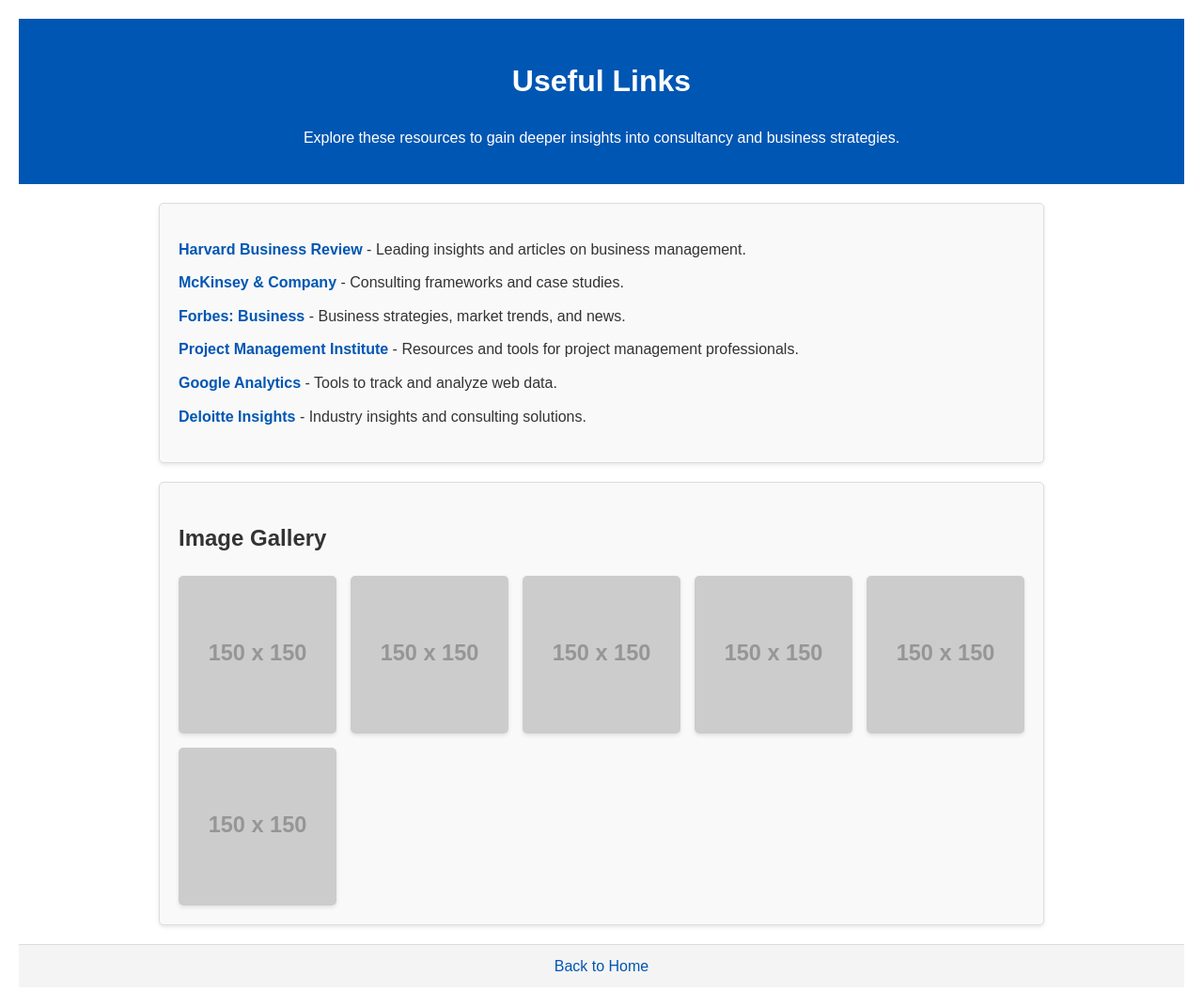
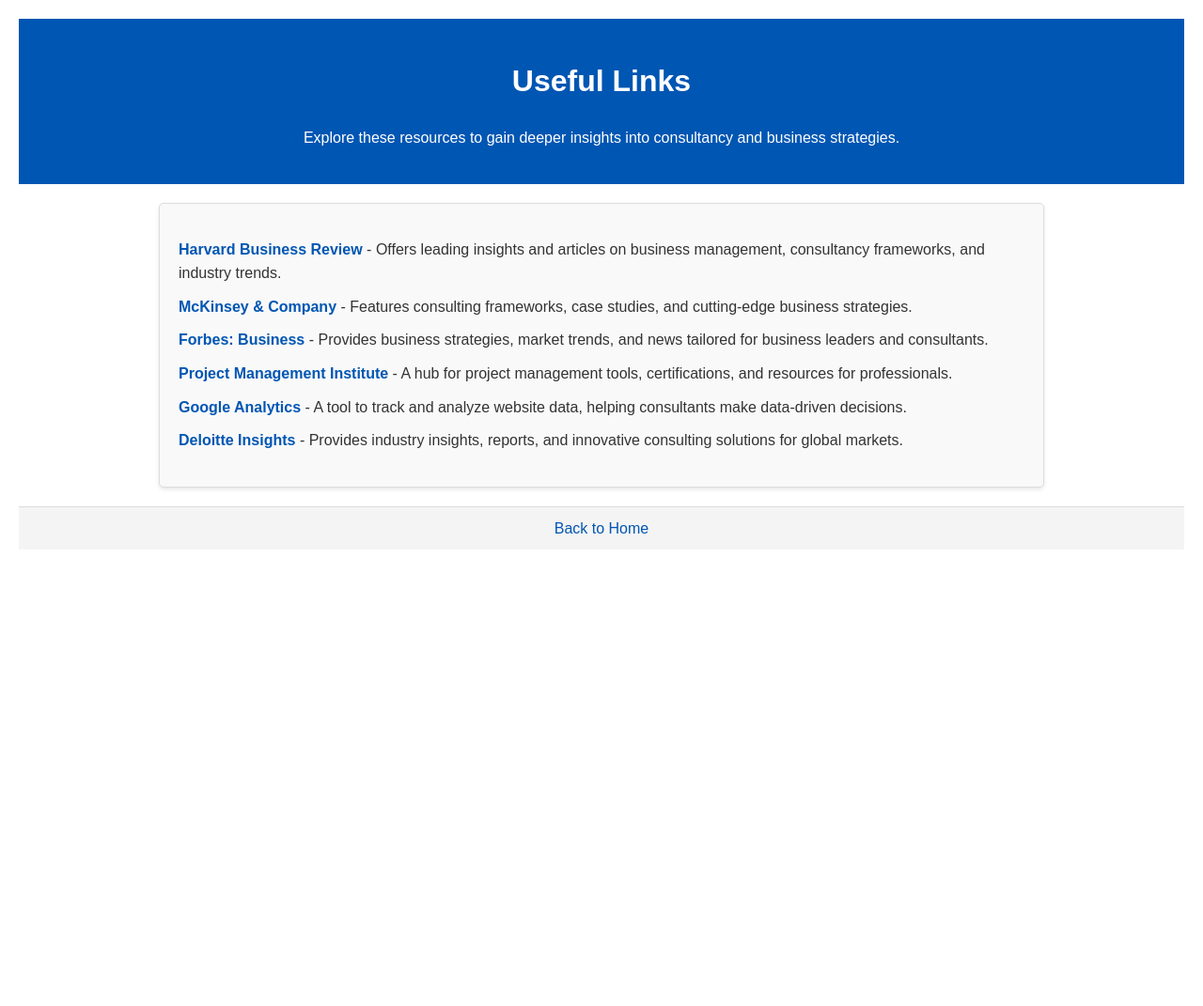
Before and after one commit to Assignmentsy/consultancy-website, a plain HTML site: page links.html in a window 1280 px wide. Shown: the whole page at 94% size. After the commit the page ends 800 px from the top, so only its background shows below. Drawn offline with Linux system fonts and the light colour scheme; placeholder pictures from the web are drawn by us.

Commit message:
Update links.html

```diff
--- a/links.html
+++ b/links.html
@@ -41,24 +41,6 @@
         ul li a:hover {
             text-decoration: underline;
         }
-        .image-gallery {
-            display: grid;
-            grid-template-columns: repeat(auto-fit, minmax(150px, 1fr));
-            gap: 15px;
-            margin-top: 20px;
-        }
-        .image-gallery a {
-            text-decoration: none;
-            display: block;
-            border-radius: 5px;
-            overflow: hidden;
-            box-shadow: 0 2px 4px rgba(0, 0, 0, 0.1);
-        }
-        .image-gallery img {
-            width: 100%;
-            height: auto;
-            display: block;
-        }
         footer {
             background-color: #f4f4f4;
             text-align: center;
@@ -79,37 +61,31 @@
 
     <section>
         <ul>
-            <li><a href="https://hbr.org/">Harvard Business Review</a> - Leading insights and articles on business management.</li>
-            <li><a href="https://www.mckinsey.com/">McKinsey & Company</a> - Consulting frameworks and case studies.</li>
-            <li><a href="https://www.forbes.com/business/">Forbes: Business</a> - Business strategies, market trends, and news.</li>
-            <li><a href="https://www.pmi.org/">Project Management Institute</a> - Resources and tools for project management professionals.</li>
-            <li><a href="https://analytics.google.com/">Google Analytics</a> - Tools to track and analyze web data.</li>
-            <li><a href="https://www2.deloitte.com/">Deloitte Insights</a> - Industry insights and consulting solutions.</li>
+            <li>
+                <a href="https://hbr.org/" target="_blank">Harvard Business Review</a>
+                - Offers leading insights and articles on business management, consultancy frameworks, and industry trends.
+            </li>
+            <li>
+                <a href="https://www.mckinsey.com/" target="_blank">McKinsey & Company</a>
+                - Features consulting frameworks, case studies, and cutting-edge business strategies.
+            </li>
+            <li>
+                <a href="https://www.forbes.com/business/" target="_blank">Forbes: Business</a>
+                - Provides business strategies, market trends, and news tailored for business leaders and consultants.
+            </li>
+            <li>
+                <a href="https://www.pmi.org/" target="_blank">Project Management Institute</a>
+                - A hub for project management tools, certifications, and resources for professionals.
+            </li>
+            <li>
+                <a href="https://analytics.google.com/" target="_blank">Google Analytics</a>
+                - A tool to track and analyze website data, helping consultants make data-driven decisions.
+            </li>
+            <li>
+                <a href="https://www2.deloitte.com/" target="_blank">Deloitte Insights</a>
+                - Provides industry insights, reports, and innovative consulting solutions for global markets.
+            </li>
         </ul>
-    </section>
-
-    <section>
-        <h2>Image Gallery</h2>
-        <div class="image-gallery">
-            <a href="https://hbr.org/">
-                <img src="https://via.placeholder.com/150" alt="Harvard Business Review">
-            </a>
-            <a href="https://www.mckinsey.com/">
-                <img src="https://via.placeholder.com/150" alt="McKinsey & Company">
-            </a>
-            <a href="https://www.forbes.com/business/">
-                <img src="https://via.placeholder.com/150" alt="Forbes Business">
-            </a>
-            <a href="https://www.pmi.org/">
-                <img src="https://via.placeholder.com/150" alt="Project Management Institute">
-            </a>
-            <a href="https://analytics.google.com/">
-                <img src="https://via.placeholder.com/150" alt="Google Analytics">
-            </a>
-            <a href="https://www2.deloitte.com/">
-                <img src="https://via.placeholder.com/150" alt="Deloitte Insights">
-            </a>
-        </div>
     </section>
 
     <footer>
```
